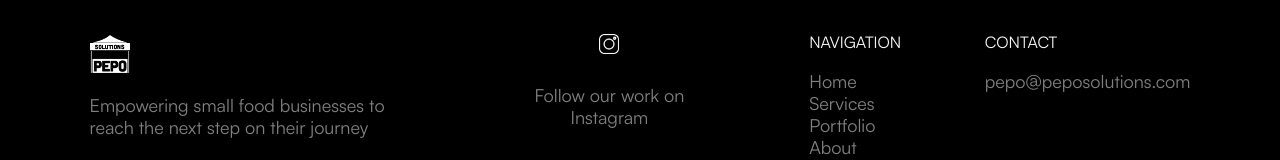
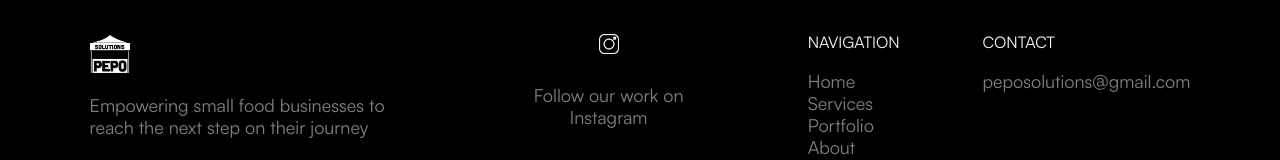
Before and after one commit to juliantran003/peposolutions, a Next.js app: page / in a window 1280 px wide. Shown: the part 3470-3630 px from the top of the page. Built offline with nearby package versions, Linux system fonts and the light colour scheme.

Commit message:
switched email adress

```diff
--- a/components/footer.js
+++ b/components/footer.js
@@ -31,7 +31,7 @@ export default function Footer() {
       </div>
       <div className="footer4">
         <h3>CONTACT</h3>
-        <a href="mailto:someone@yoursite.com">pepo@peposolutions.com</a>
+        <a href="mailto:peposolutions@gmail.com">peposolutions@gmail.com</a>
       </div>
       {/* <div>
         <Image src="/img/instagram.png" fill alt="Instagram" />
--- a/components/header.js
+++ b/components/header.js
@@ -58,7 +58,7 @@ export default function Header() {
           </menu>
         </div>
         <div className="header_grid_box_3">
-          <a className="header_button" href="mailto:someone@yoursite.com">
+          <a className="header_button" href="mailto:peposolutions@gmail.com">
             GET IN TOUCH{" "}
           </a>
         </div>
```
